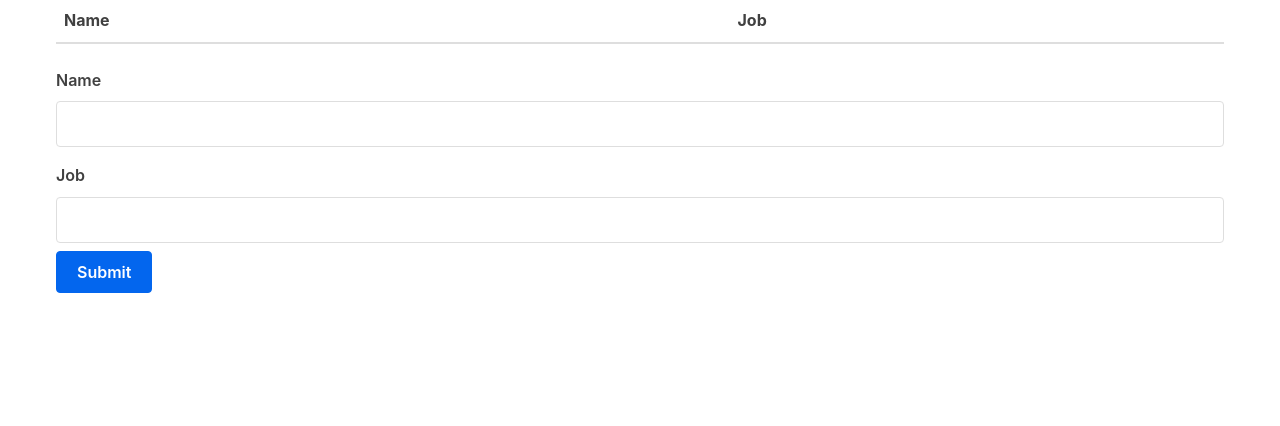
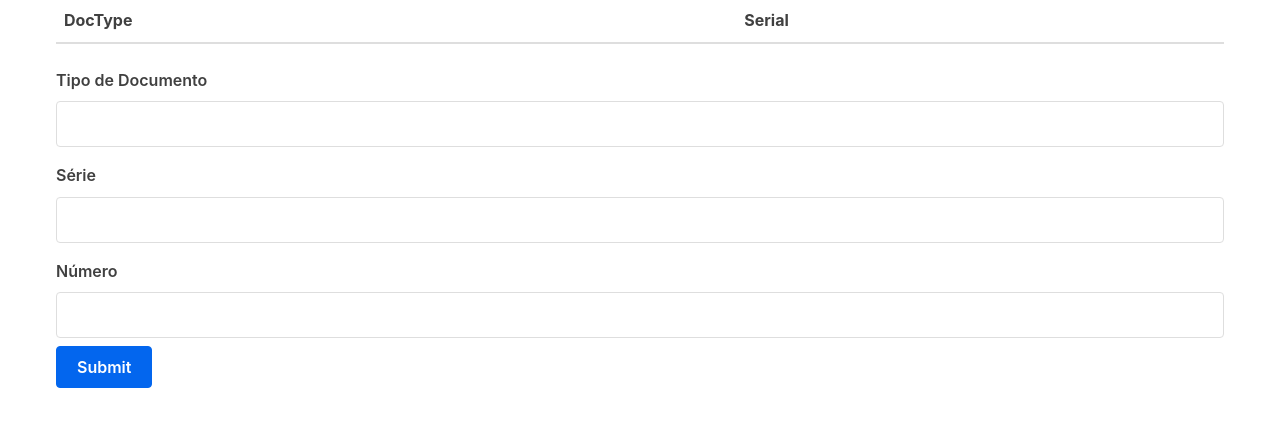
Before and after one commit to DiogoASTeixeira/SINF-Intercompany, a React (Create React App) app: page / in a window 1280 px wide. Shown: the top 426 px of the page. Built offline with nearby package versions, Linux system fonts and the light colour scheme.

Commit message:
Add Label Input It has a Label and an Input text field

```diff
--- a/src/App.js
+++ b/src/App.js
@@ -1,6 +1,6 @@
 import React, { Component } from 'react';
 import Table from './components/Table';
-import Form from './components/Form';
+import PurchaseOrderForm from './components/PurchaseOrderForm';
 
 export default class App extends Component {
     state = {
@@ -13,7 +13,7 @@ export default class App extends Component {
         return (
             <div className="container">
                 <Table characterData={characters} removeCharacter={this.removeCharacter} />
-                <Form handleSubmit={this.handleSubmit} />
+                <PurchaseOrderForm handleSubmit={this.handleSubmit} />
             </div>
         )
     }
--- a/src/components/Form.js
+++ b/src/components/Form.js
@@ -1,4 +1,5 @@
 import React, { Component } from 'react'
+import LabelInput from './LabelInput';
 
 export default class Form extends Component {
     constructor(props) {
@@ -18,19 +19,17 @@ export default class Form extends Component {
 
         return (
             <form>
-                <label>Name</label>
-                <input
-                    type="text"
+                <LabelInput
+                    label="Name"
                     name="name"
                     value={name}
-                    onChange={this.handleChange}
+                    onChangeFunction={this.handleChange}
                 />
-                <label>Job</label>
-                <input
-                    type="text"
+                <LabelInput
+                    label="Job"
                     name="job"
                     value={job}
-                    onChange={this.handleChange}
+                    onChangeFunction={this.handleChange}
                 />
                 <input type="button" value="Submit" onClick={this.submitForm} />
             </form>
--- /dev/null
+++ b/src/components/LabelInput.js
@@ -0,0 +1,17 @@
+import React, { Component } from 'react'
+
+export default class LabelInput extends Component {
+    render() {
+        return (
+        <div>
+            <label>{this.props.label}</label>
+            <input
+                type="text"
+                name={this.props.name}
+                value={this.props.value}
+                onChange={this.props.onChange}
+            />
+        </div>
+        )
+    }
+}
--- /dev/null
+++ b/src/components/PurchaseOrderForm.js
@@ -0,0 +1,64 @@
+import React, { Component } from 'react'
+import LabelInput from './LabelInput';
+
+export default class PurchaseOrderForm extends Component {
+    constructor(props) {
+        super(props);
+
+        this.initialState = {
+            docType: '',
+            serial: '',
+            number: '',
+            date: '',
+            reference: '',
+            supplier: '',
+            paymentCondition: '',
+            supplyCondition: '',
+            discount: ''
+        }
+
+        this.state = this.initialState;
+    }
+
+
+    render() {
+        const { docType, serial, number } = this.state;
+
+        return (
+            <form>
+                <LabelInput
+                    label="Tipo de Documento"
+                    name="docType"
+                    value={docType}
+                    onChange={this.handleChange}
+                />
+                <LabelInput
+                    label="Série"
+                    name="serial"
+                    value={serial}
+                    onChange={this.handleChange}
+                />
+                <LabelInput
+                    label="Número"
+                    name="number"
+                    value={number}
+                    onChange={this.handleChange}
+                />
+                <input type="button" value="Submit" onClick={this.submitForm} />
+            </form>
+        )
+    }
+
+    handleChange = event => {
+        const { name, value } = event.target;
+
+        this.setState({
+            [name]: value
+        });
+    }
+
+    submitForm = () => {
+        this.props.handleSubmit(this.state);
+        this.setState(this.initialState);
+    }
+}
--- a/src/components/Table.js
+++ b/src/components/Table.js
@@ -17,8 +17,8 @@ const TableHeader = () => {
     return (
         <thead>
             <tr>
-                <th>Name</th>
-                <th>Job</th>
+                <th>DocType</th>
+                <th>Serial</th>
             </tr>
         </thead>
     )
@@ -28,8 +28,8 @@ const TableBody = props => {
     const rows = props.characterData.map((row, index) => {
         return (
             <tr key={index} >
-                <td>{row.name}</td>
-                <td>{row.job}</td>
+                <td>{row.docType}</td>
+                <td>{row.serial}</td>
                 <td>
                     <button onClick={() => props.removeCharacter(index)}>Delete</button>
                 </td>
```
